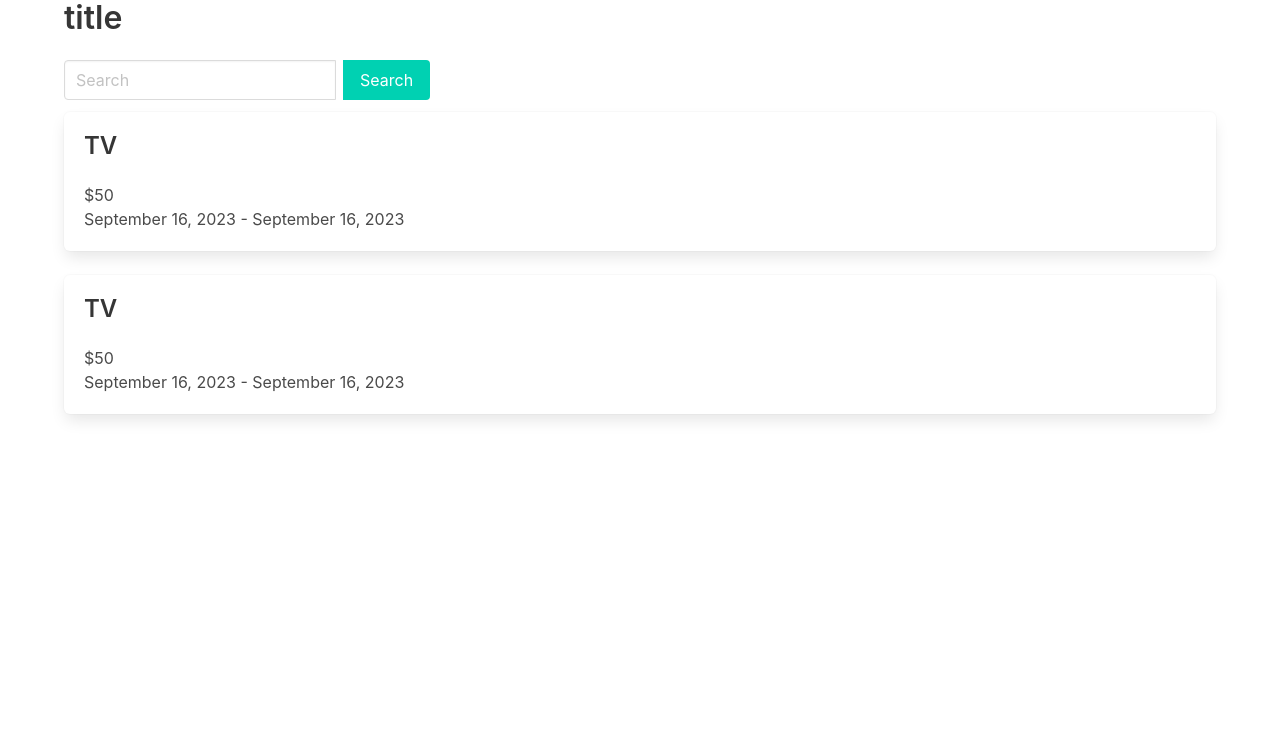
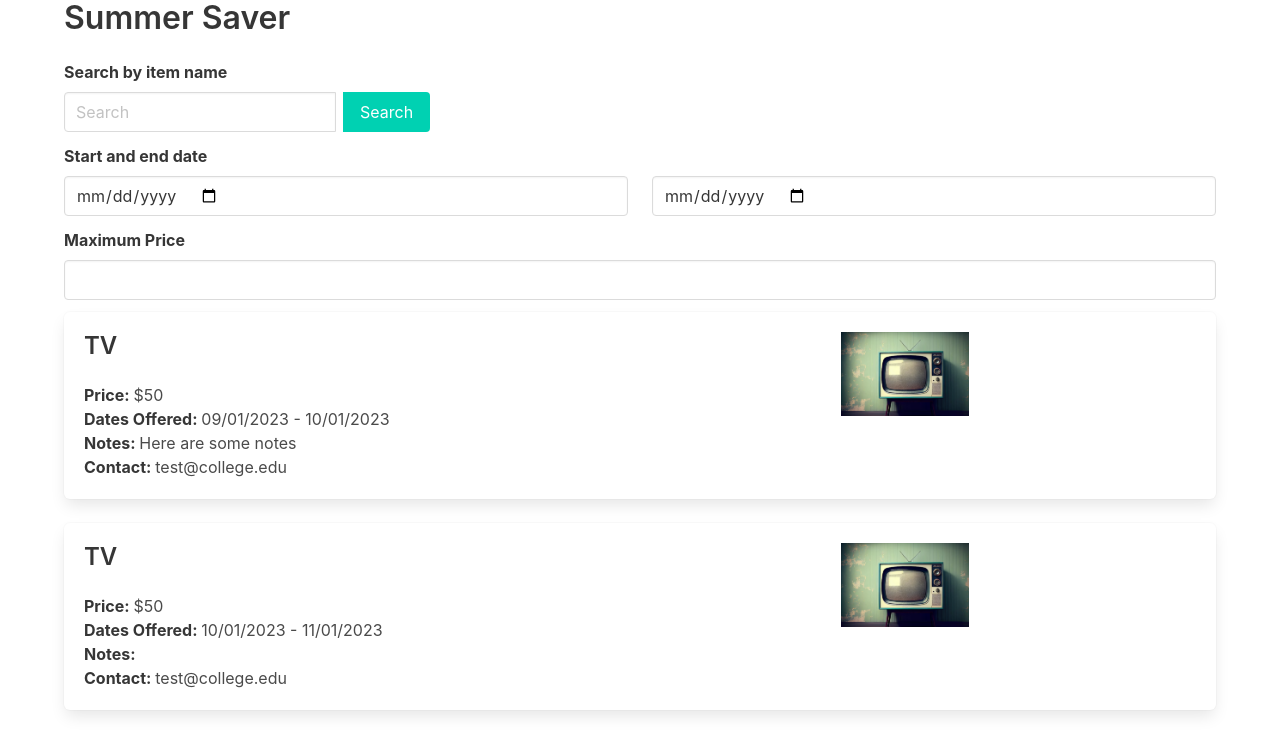
Before and after one commit to dchen327/hackmit2023, a React (Create React App) app: page / in a window 1280 px wide. Shown: the top 754 px of the page. Built offline with nearby package versions, Linux system fonts and the light colour scheme.

Commit message:
search fitlers

```diff
--- a/src/App.js
+++ b/src/App.js
@@ -133,22 +133,20 @@ function App() {
   //   // TODO: Implement hint functionality
   //   console.log("Hint clicked");
   // };
-  const iso8601String = "2023-09-16T12:30:00";
-  const jsDate = new Date(iso8601String);
   const supply = [
     {
       'itemName': 'TV',
-      'startDate': jsDate,
-      'endDate': jsDate,
+      'startDate': "09/01/2023",
+      'endDate': "10/01/2023",
       'price': 50,
       'pictures': [],
       'contact': 'test@college.edu',
-      'addlNotes': '',
+      'addlNotes': 'Here are some notes',
     },
     {
       'itemName': 'TV',
-      'startDate': jsDate,
-      'endDate': jsDate,
+      'startDate': "10/01/2023",
+      'endDate': "11/01/2023",
       'price': 50,
       'pictures': [],
       'contact': 'test@college.edu',
@@ -161,11 +159,6 @@ function App() {
     { id: 3, name: 'Product 3', price: 39.99 },
     // Add more products as needed
   ];
-
-  function formatDate(inputDate) {
-    const options = { year: 'numeric', month: 'long', day: 'numeric' };
-    return inputDate.toLocaleDateString(undefined, options);
-  }
 
   // search functionality
   const [searchTerm, setSearchTerm] = useState('');
@@ -180,6 +173,12 @@ function App() {
     setSearchTerm("");
   };
 
+  // search filters
+  const [startDate, setStartDate] = useState('');
+  const [endDate, setEndDate] = useState('');
+  const [maxPrice, setMaxPrice] = useState('');
+
+
   // // interested button functionality
   // const [buttonText, setButtonText] = useState("I'm interested");
   // const [buttonColor, setButtonColor] = useState("is-primary");
@@ -190,9 +189,11 @@ function App() {
   // };
 
   return (
-    <div className="container">
-      <h1 className="title">title</h1>
+    <div className="container" >
+      <h1 className="title">Summer Saver</h1>
+      <label className="label">Search by item name</label>
       <div className="field has-addons">
+
         <div className="control">
           <input className="input" type="text" placeholder="Search" onChange={handleSearchChange} />
         </div>
@@ -202,21 +203,68 @@ function App() {
           </button>
         </div>
       </div>
+      <div className="field">
+        <label className="label">Start and end date</label>
+        <div className="control columns">
+          <div className="column">
+            <input
+              className="input"
+              type="date"
+              value={startDate}
+              onChange={e => setStartDate(e.target.value)}
+            />
+          </div>
+          <div className="column">
+            <input
+              className="input"
+              type="date"
+              value={endDate}
+              onChange={e => setEndDate(e.target.value)}
+            />
+          </div>
+        </div>
+      </div>
+
+      <div className="field">
+        <label className="label">Maximum Price</label>
+        <div className="control">
+          <input
+            className="input"
+            type="number"
+            value={maxPrice}
+            onChange={e => setMaxPrice(e.target.value)}
+          />
+        </div>
+      </div>
+
 
       {/* <div className="container"> */}
 
       <div>
         {supply.map((item) => (
           <div key={item.id} className="box">
-            <h2 className="title is-4">{item.itemName}</h2>
-            <div className="">
-              <p className="is-6">${item.price}</p>
-              <p className="is-6">{`${formatDate(item.startDate)} - ${formatDate(item.endDate)}`}</p>
-              <p></p>
+            <div className="columns">
+              {/* Left Column (Content) */}
+              <div className="column">
+                <h2 className="title is-4">{item.itemName}</h2>
+                <div className="">
+                  <p className="is-6"><strong>Price: </strong> ${item.price}</p>
+                  <p className="is-6"><strong>Dates Offered: </strong> {`${item.startDate} - ${item.endDate}`}</p>
+                  <p className="is-6"><strong>Notes: </strong> {item.addlNotes}</p>
+                  <p className="is-6"><strong>Contact: </strong> {item.contact}</p>
+                  <p></p>
+                </div>
+              </div>
+              {/* Right Column (Image) */}
+              <div className="column is-one-third">
+                <figure class="image is-128x128">
+                  <img src={require('./tv.png')} alt="Item Image" />
+                </figure>
+
+              </div>
             </div>
+          </div>
 
-            {/* <button className={`button ${buttonColor}`} onClick={handleInterestedButtonClick}/> */}
-          </div>
         ))}
       </div>
 
```
Also changed, not shown: src/tv.png (added).
